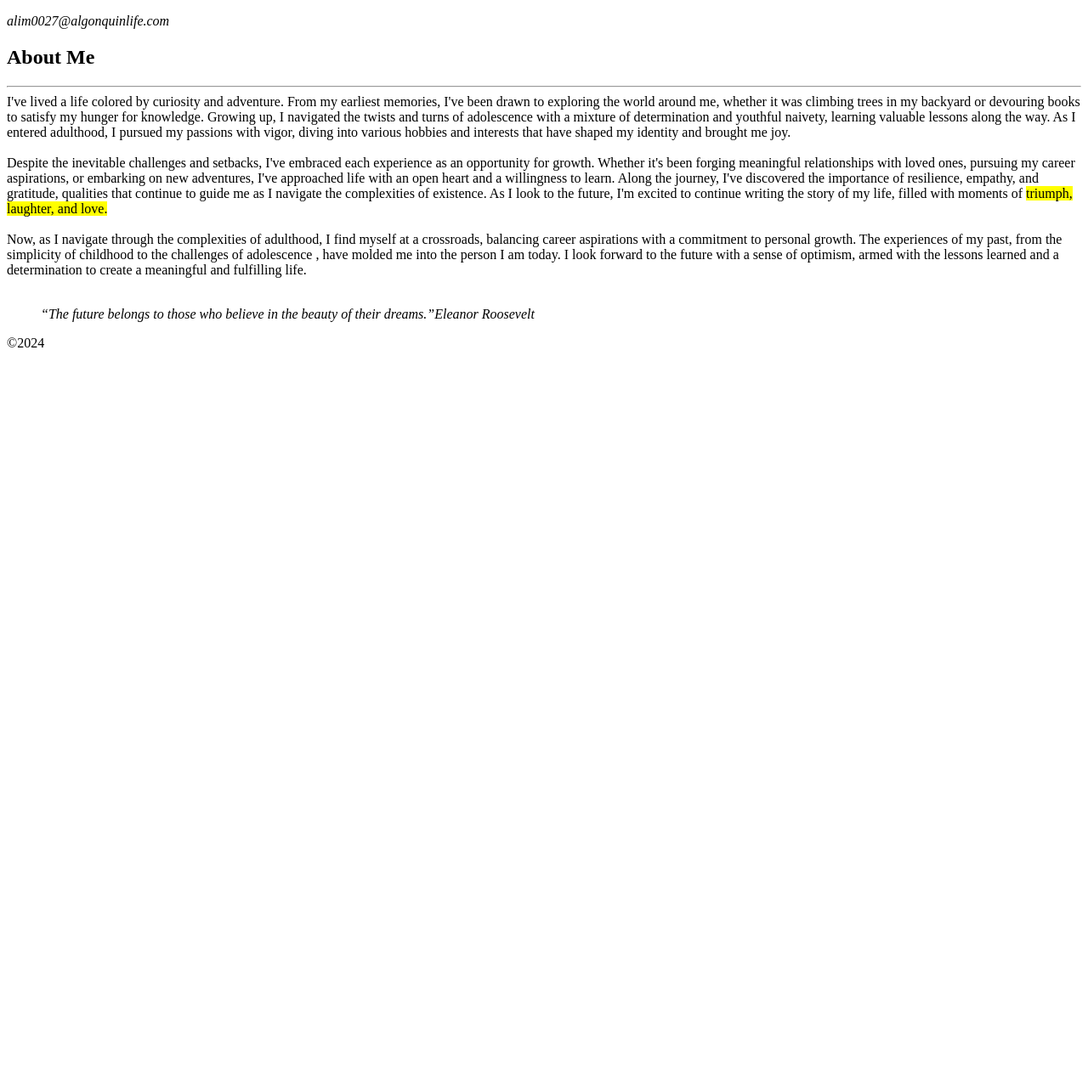
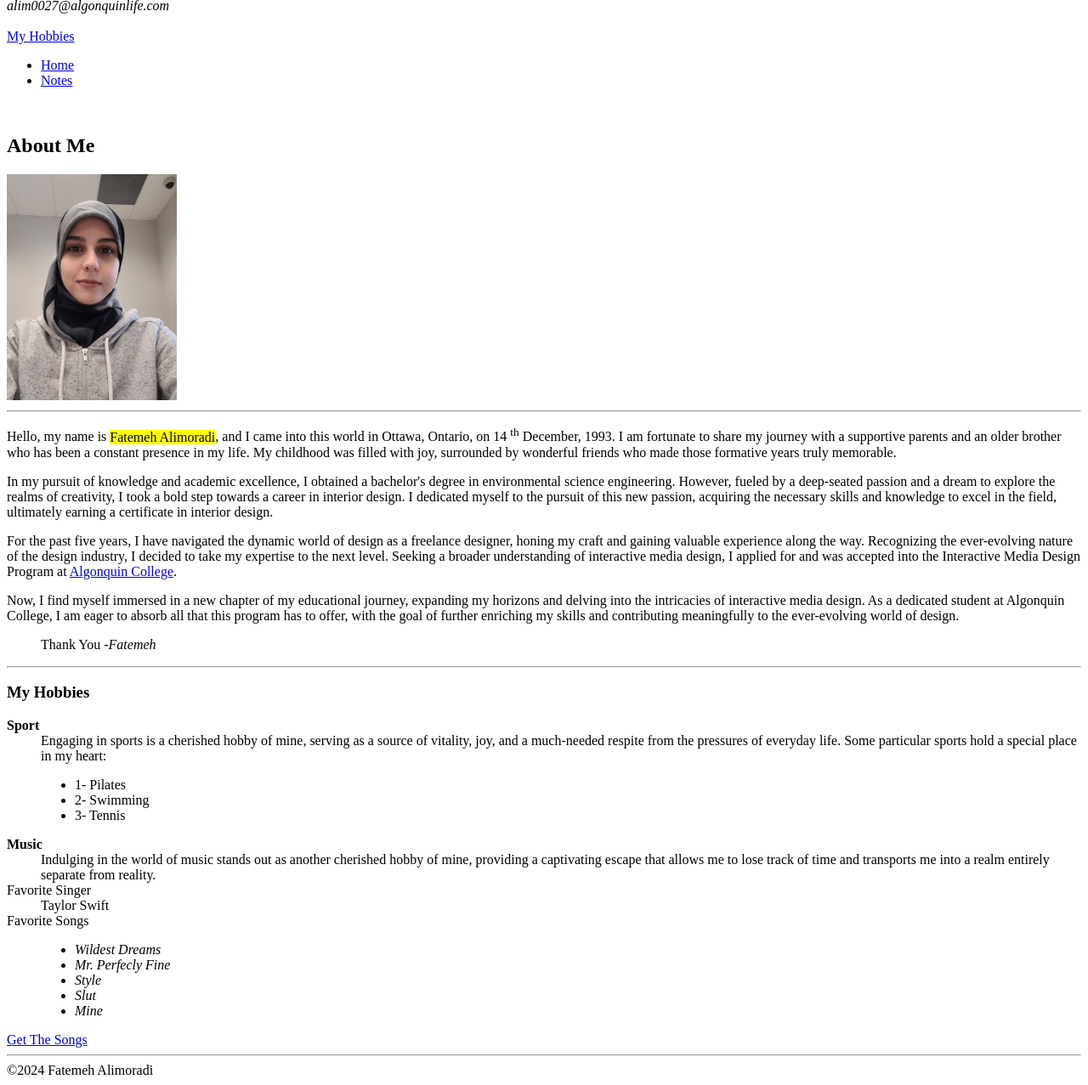
Before and after one commit to fa1412/fa1412.github.io, a plain HTML site: page html-assignment/index.html in a window 1280 px wide. Shown: the part 82-1359 px from the top of the page at 85% size. Before the commit the page ends 800 px from the top, so only its background shows below. Drawn offline with Linux system fonts and the light colour scheme.

Commit message:
save the codes

```diff
--- a/html-assignment/index.html
+++ b/html-assignment/index.html
@@ -2,35 +2,78 @@
 <html lang="en">
 <head>
     <meta charset="UTF-8">
-    <meta name="viewport" content="width=device-width, initial-scale=1.0">
+    <meta name="viewport" content="width=device-width, initial-scale=10">
 
     <title>Document</title>
 </head>
 <body>
-    <header><strong>Fatemeh Alimoradi</strong></header>
-    <br></br>
-<head><strong>Student of <a href=https://www.algonquincollege.com/> Algonquin College</a></strong></head>
-<br></br>
-<address>alim0027@algonquinlife.com</address>
+    <header>
+        <h1>Fatemeh Alimoradi</h1>
+        <address>alim0027@algonquinlife.com</address>
+        <br>
+        <a href="#MyHobbies"> My Hobbies</a>
+        <nav>
+            <ul>
+                <li><a href="index.html">Home</a></li>
+                <li><a href="Notes.html">Notes</a></li>
+            </ul>
+        </nav>
+    </header>
+
+
+<br>
+
 
     <main>
         <article>
-<h1>About Me</h1>
-<hr></hr>
-<p1>I've lived a life colored by curiosity and adventure. From my earliest memories, I've been drawn to exploring the world around me, whether it was climbing trees in my backyard or devouring books to satisfy my hunger for knowledge. Growing up, I navigated the twists and turns of adolescence with a mixture of determination and youthful naivety, learning valuable lessons along the way. As I entered adulthood, I pursued my passions with vigor, diving into various hobbies and interests that have shaped my identity and brought me joy.</p1>
-<br></br>
-<p2> Despite the inevitable challenges and setbacks, I've embraced each experience as an opportunity for growth. Whether it's been forging meaningful relationships with loved ones, pursuing my career aspirations, or embarking on new adventures, I've approached life with an open heart and a willingness to learn. Along the journey, I've discovered the importance of resilience, empathy, and gratitude, qualities that continue to guide me as I navigate the complexities of existence. As I look to the future, I'm excited to continue writing the story of my life, filled with moments of <mark>triumph, laughter, and love.</mark></p2>
-<br></br>
-<p3> Now, as I navigate through the complexities of adulthood, I find myself at a crossroads, balancing career aspirations with a commitment to personal growth. The experiences of my past, from the simplicity of childhood to the challenges of adolescence
-, have molded me into the person I am today. I look forward to the future with a sense of optimism, armed with the lessons learned and a determination to create a meaningful and fulfilling life.</p3>
-<br></br>
-<blockquote><em><q>The future belongs to those who believe in the beauty of their dreams.</q><cite>Eleanor Roosevelt</cite></em></blockquote>
+<h2>About Me</h2>
+<img src="images/Mypicture.jpg" alt="Mypicture" width="200">
+<hr>
+<p>Hello, my name is <mark>Fatemeh Alimoradi</mark>, and I came into this world in Ottawa, Ontario, on 14 <sup>th</sup> December, 1993. I am fortunate to share my journey with a supportive parents and an older brother who has been a constant presence in my life. My childhood was filled with joy, surrounded by wonderful friends who made those formative years truly memorable.</p>
 
+<p> In my pursuit of knowledge and academic excellence, I obtained a bachelor's degree in environmental science engineering. However, fueled by a deep-seated passion and a dream to explore the realms of creativity, I took a bold step towards a career in interior design. I dedicated myself to the pursuit of this new passion, acquiring the necessary skills and knowledge to excel in the field, ultimately earning a certificate in interior design.</p>
 
+<p> For the past five years, I have navigated the dynamic world of design as a freelance designer, honing my craft and gaining valuable experience along the way. Recognizing the ever-evolving nature of the design industry, I decided to take my expertise to the next level. Seeking a broader understanding of interactive media design, I applied for and was accepted into the Interactive Media Design Program at <a href=https://www.algonquincollege.com> Algonquin College</a>.</p>
 
+<p>Now, I find myself immersed in a new chapter of my educational journey, expanding my horizons and delving into the intricacies of interactive media design. As a dedicated student at Algonquin College, I am eager to absorb all that this program has to offer, with the goal of further enriching my skills and contributing meaningfully to the ever-evolving world of design.</p>
+
+<blockquote>Thank You <cite>-Fatemeh</cite></blockquote>
+<hr>
         </article>
+        <section id="MyHobbies">
+            <h3>My Hobbies</h3>
+            <dl>
+                <dt><strong>Sport</strong></dt>
+<dd>Engaging in sports is a cherished hobby of mine, serving as a source of vitality, joy, and a much-needed respite from the pressures of everyday life. Some particular sports hold a special place in my heart:</dd>
+<dd>
+<ul>
+    <li>1- Pilates</li>
+<li>2- Swimming</li>
+<li>3- Tennis</li>
+
+</ul>
+</dd>
+<dt><strong>Music</strong></dt>
+<dd>Indulging in the world of music stands out as another cherished hobby of mine, providing a captivating escape that allows me to lose track of time and transports me into a realm entirely separate from reality.</dd>
+<dt> Favorite Singer</dt>
+<dd>Taylor Swift</dd>
+<dt>Favorite Songs</dt>
+<dd>
+<ul>
+    <li><cite>Wildest Dreams</cite></li>
+    <li><cite>Mr. Perfecly Fine</cite></li>
+    <li><cite>Style</cite></li>
+    <li><cite>Slut</cite></li>
+    <li><cite>Mine</cite></li>
+
+</ul>
+</dd>
+
+            </dl>
+            <a href="https://open.spotify.com/artist/06HL4z0CvFAxyc27GXpf02" target="_Blank">Get The Songs</a><br><hr>
+</section>
     </main>
 
-    <footer>&copy;2024</footer>
+    <footer>&copy;2024 Fatemeh Alimoradi</footer><br>
 </body>
 </html>
```
Also changed, not shown: html-assignment/Notes.html (added, +43 -0 lines), html-assignment/images/Mypicture.jpg (added).
